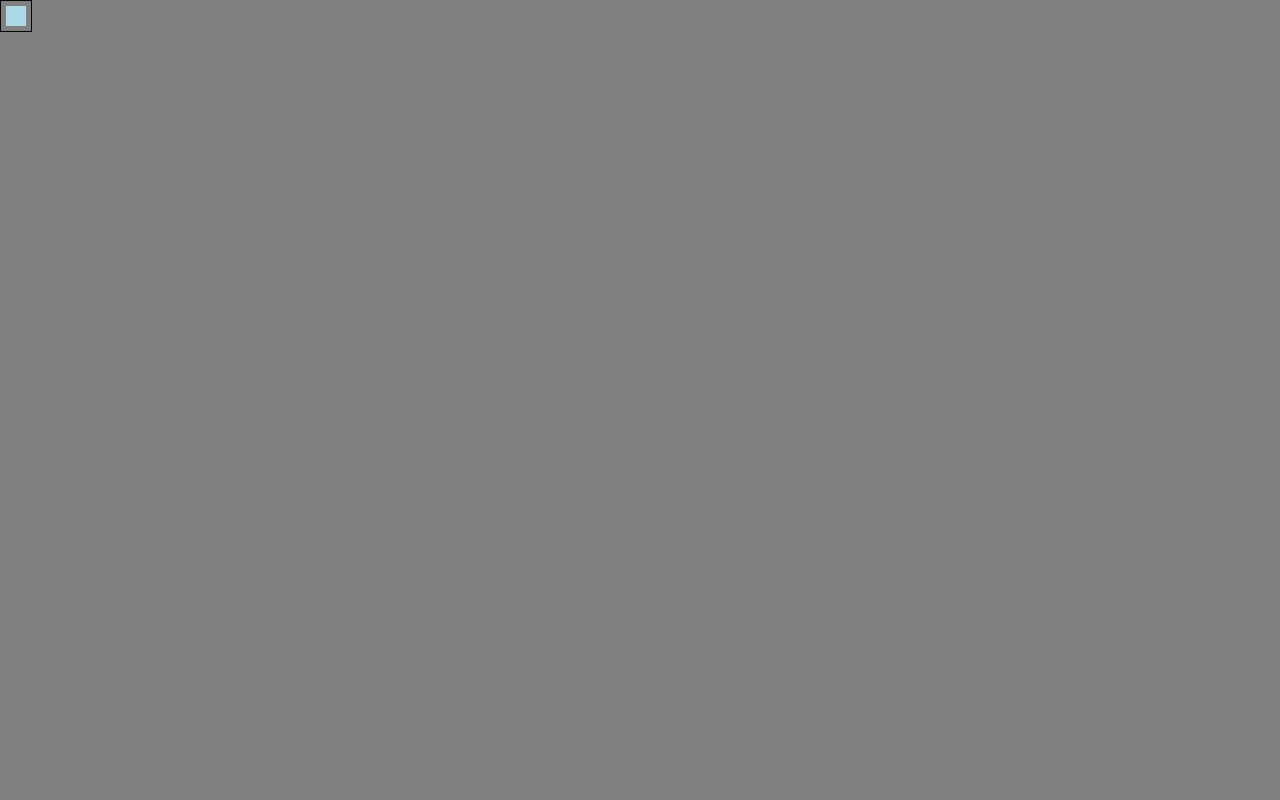
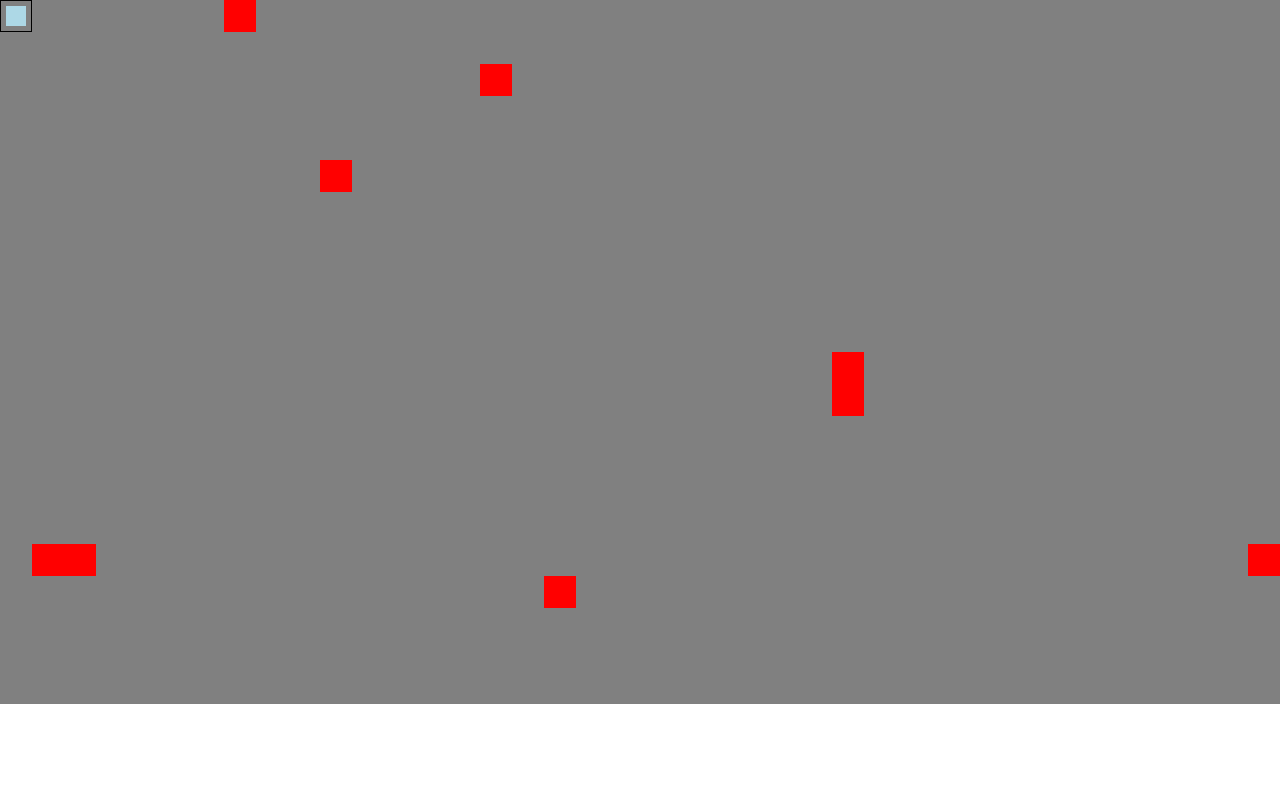
Before and after one commit to jasunk/IT-1, a plain HTML site: page 2dSurvival/index.html in a window 1280 px wide. Drawn offline with Linux system fonts and the light colour scheme.

Commit message:
random enemy spawn

```diff
--- a/2dSurvival/code.js
+++ b/2dSurvival/code.js
@@ -1,5 +1,5 @@
 let divsHoriz =window.innerWidth/ (window.innerWidth/100*2.5)
-let divnr= divsHoriz*25
+let divnr= divsHoriz*22
 let pTop = 0.5
 let pLeft = 0.5
 let canmove = true
@@ -59,17 +59,13 @@ window.addEventListener("keydown", function (event) {
   }, true);
   // the last option dispatches the event to the listener first,
   // then dispatches event to window
-/* window.addEventListener("click",clickHandler)
 
-function clickHandler(e) {
-    alert(mouseB)
-    var target = (e.target) ? e.target : e.srcElement;
-    target.classList.add("wall")
-} */
-var mouseB;
+
+
+
 window.addEventListener('click', (event) => {
     console.log(event.button)
-    mouseB=0
+
     var target = (event.target) ? event.target : event.srcElement;
     if (target.classList != "unclickable"){target.classList.add("wall"); target.classList.remove("ground")}
 
@@ -78,7 +74,6 @@ window.addEventListener('click', (event) => {
 
 window.addEventListener('contextmenu', (event) => {
     console.log(event.button)
-    mouseB=1
     var target = (event.target) ? event.target : event.srcElement;
     if (target.classList != "unclickable"){target.classList.remove("wall"); target.classList.add("ground")}
 })
@@ -151,3 +146,16 @@ function remove(){
 
   whatRemove.length=0
 }
+
+
+
+/* if pos + width > player -> ned, else if pos > player -> høyre*/
+
+let enemyInitSpawnAmount = parseInt(Math.random()*10)
+alert(enemyInitSpawnAmount)
+for (let i = 0; i < enemyInitSpawnAmount; i++) {
+  let ERP = parseInt(Math.random()*divnr)
+  console.log(ERP)
+  document.querySelector("#level").childNodes[ERP].appendChild(document.createElement('div'))
+  document.querySelector("#level").childNodes[ERP].firstChild.classList.add("enemy")
+}
--- a/2dSurvival/style.css
+++ b/2dSurvival/style.css
@@ -40,7 +40,11 @@ body{
 .wall{
     background-color: black !important;
 }
-
+.enemy{
+    background-color: red !important;
+    width: 2.5vw;
+    height: 2.5vw;
+}
 #visual{
     position: absolute;
     left: 0.5vw;
@@ -53,7 +57,7 @@ body{
     z-index: 1000;
 }
 
-.ground > div{transition-duration: 2s; opacity: 0;}
+
 .attack{
 
     width: 2.5vw;
```
